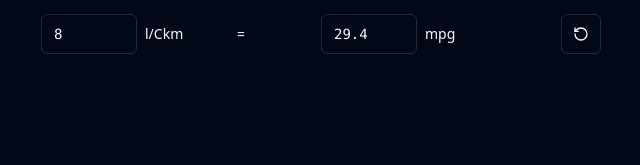
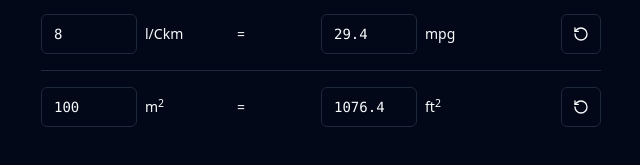
Before and after one commit to klevente/qonwerty, a React (Vite) app: page / in a window 1280 px wide. Shown: the part 301-466 px from the top of the page, without its empty margins (319-959 px from the left). Built offline with nearby package versions, Linux system fonts and the light colour scheme.

Commit message:
Add sqm <-> sqft conversion

```diff
--- a/src/app.tsx
+++ b/src/app.tsx
@@ -34,6 +34,14 @@ function l100kmToMpg(l100km: number): number {
 
 function mpgToL100km(mpg: number): number {
   return +(235.214 / mpg).toFixed(1);
+}
+
+function sqFtToSqM(sqft: number): number {
+  return +(sqft / 10.764).toFixed(1);
+}
+
+function sqMToSqFt(sqm: number): number {
+  return +(sqm * 10.764).toFixed(1);
 }
 
 export const App: FC = () => {
@@ -100,6 +108,19 @@ export const App: FC = () => {
           convertAtoB={l100kmToMpg}
           convertBtoA={mpgToL100km}
         />
+        <Separator className="my-4 col-span-4" />
+        <ConvertWidget
+          unitA={{
+            name: "m^2",
+            default: 100,
+          }}
+          unitB={{
+            name: "ft^2",
+            default: sqMToSqFt(100),
+          }}
+          convertAtoB={sqMToSqFt}
+          convertBtoA={sqFtToSqM}
+        />
       </div>
     </div>
   );
```
